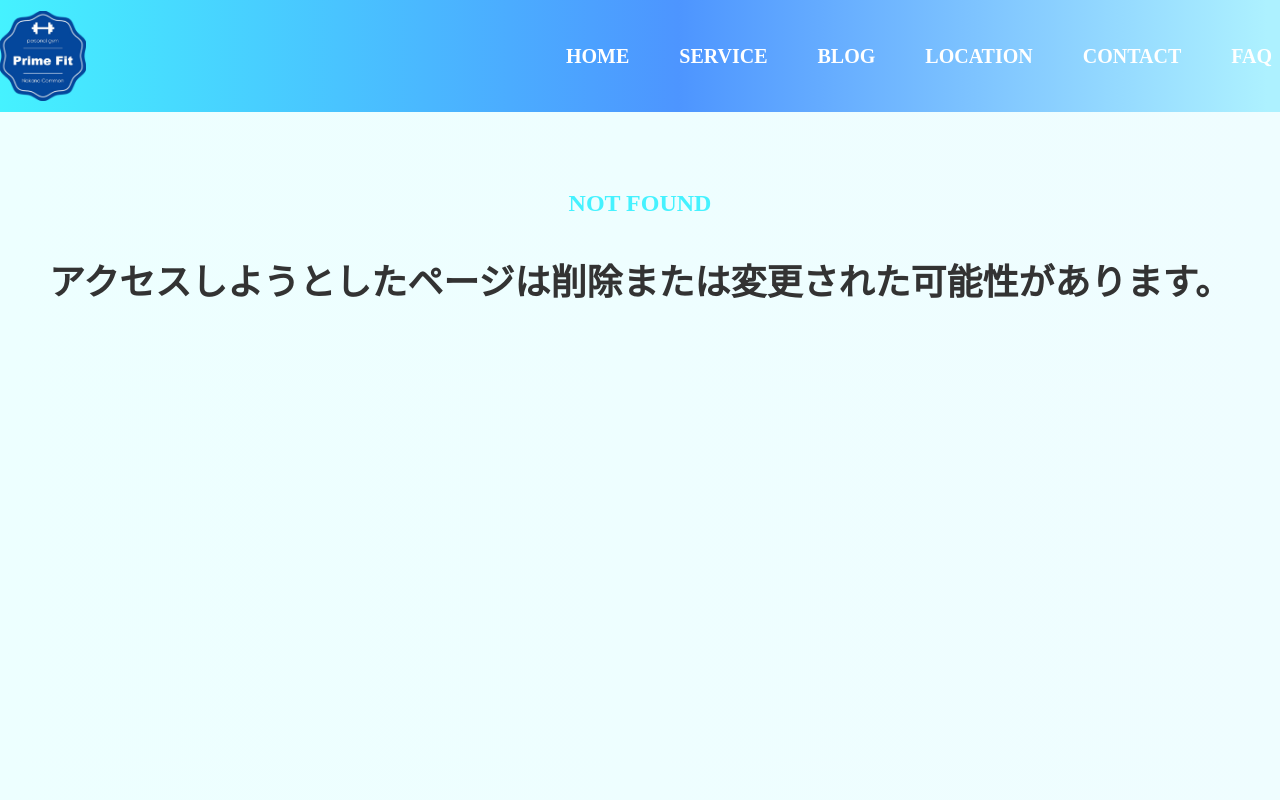
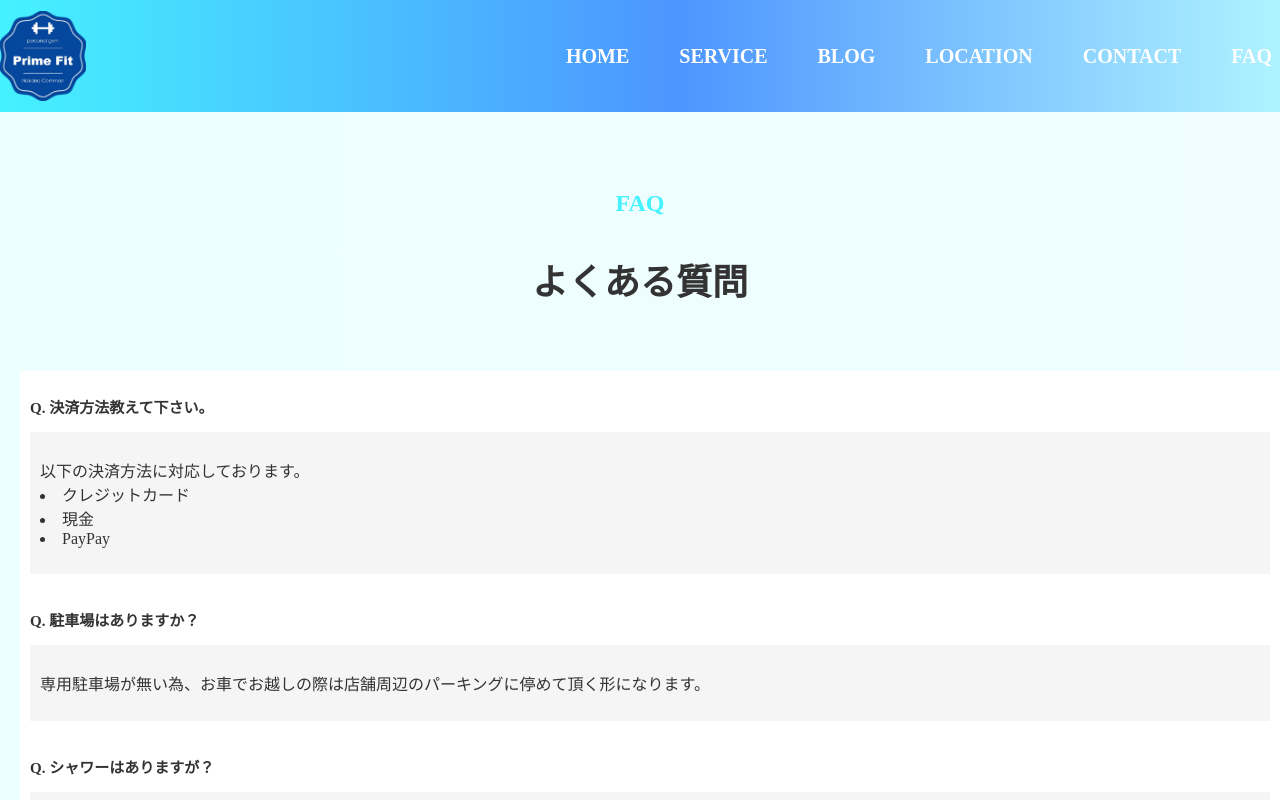
Before and after one commit to saitoshi/primeFitNakano, a Next.js app in the folder src/: page /faq in a window 1280 px wide. Before the commit this address had no page. Shown: the top 800 px of the page. Built offline with nearby package versions, Linux system fonts and the light colour scheme.

Commit message:
issue-09: added edit page and modifications

```diff
--- /dev/null
+++ b/src/app/_components/FaqRelated/FaqCard.tsx
@@ -0,0 +1,49 @@
+'use client';
+import './style.css';
+
+export const FaqCard = () => {
+  const faqList = [
+    {
+      question: '駐車場はありますか？',
+      answer:
+        '専用駐車場が無い為、お車でお越しの際は店舗周辺のパーキングに停めて頂く形になります。',
+    },
+    {
+      question: 'シャワーはありますが？',
+      answer: 'シャワーはないです。',
+    },
+    {
+      question:
+        '女性でも大丈夫でしょうか？ムキムキにはなりたくないですし、お肌も綺麗に保ちたいのですが。',
+      answer:
+        '目標に合わせてトレーニングメニューを決定しますので、必要な筋肉をつけ綺麗に痩せるためのトレーニングをご提供いたします。',
+    },
+  ];
+  return (
+    <>
+      <div id='faqSection'>
+        <div className='faqCard'>
+          <h3>Q. 決済方法教えて下さい。</h3>
+          <div className='answerSection'>
+            <p>
+              以下の決済方法に対応しております。
+              <li>クレジットカード</li>
+              <li>現金</li>
+              <li>PayPay</li>
+            </p>
+          </div>
+        </div>
+        {faqList.map((question) => {
+          return (
+            <div key={question.question} className='faqCard'>
+              <h3>Q. {question.question}</h3>
+              <div className='answerSection'>
+                <p>{question.answer}</p>
+              </div>
+            </div>
+          );
+        })}
+      </div>
+    </>
+  );
+};
--- /dev/null
+++ b/src/app/_components/FaqRelated/style.css
@@ -0,0 +1,24 @@
+#faqSection {
+  background-color: #cfeaff !important;
+
+  margin: 10px 0;
+}
+
+.faqCard {
+  width: 100%;
+  background-color: white;
+  padding: 10px 10px;
+}
+
+.faqCard h3 {
+  text-align: left;
+  color: #333;
+  font-size: 15px;
+  font-weight: 600;
+}
+
+.answerSection {
+  margin-top: 10px;
+  padding: 10px;
+  background-color: whitesmoke;
+}
--- a/src/app/_components/ServiceRelated/CreateService.tsx
+++ b/src/app/_components/ServiceRelated/CreateService.tsx
@@ -219,7 +219,7 @@ export const CreateService = () => {
             }}
             className='addRowButton'
             id='addCostButton'>
-            進める理由を追加する
+            おすすめな理由を追加する
           </button>
         </div>
         <label id='steps' className='formHeader'>
--- /dev/null
+++ b/src/app/faq/page.tsx
@@ -0,0 +1,28 @@
+import type { Metadata } from 'next';
+import { FaqCard } from '../_components/FaqRelated/FaqCard';
+import { Footer } from '../_components/Footer/Footer';
+
+export const metadata: Metadata = {
+  metadataBase: new URL('http://localhost:3000'),
+  title: 'Prime Fit Gym 中野 | よくある質問',
+  keywords: 'パーソナルトレーニング、中野、脱毛、トレーニング、',
+  openGraph: {
+    title: 'Prime Fit Gym 中野 | よくある質問',
+    type: 'website',
+    images: `/image/mainLogo.png`,
+  },
+};
+export default function Faq() {
+  return (
+    <div id='faqPage'>
+      <div className='pageContainer'>
+        <h2>
+          <p className='subHeader'>FAQ</p>
+          <p className='mainHeader'>よくある質問</p>
+        </h2>
+        <FaqCard />
+      </div>
+      <Footer />
+    </div>
+  );
+}
```
Also changed, not shown: src/app/create-service/page.tsx (+12 -0 lines), src/app/create-user/page.tsx (+12 -0 lines), src/app/dashboard/page.tsx (+11 -0 lines).
